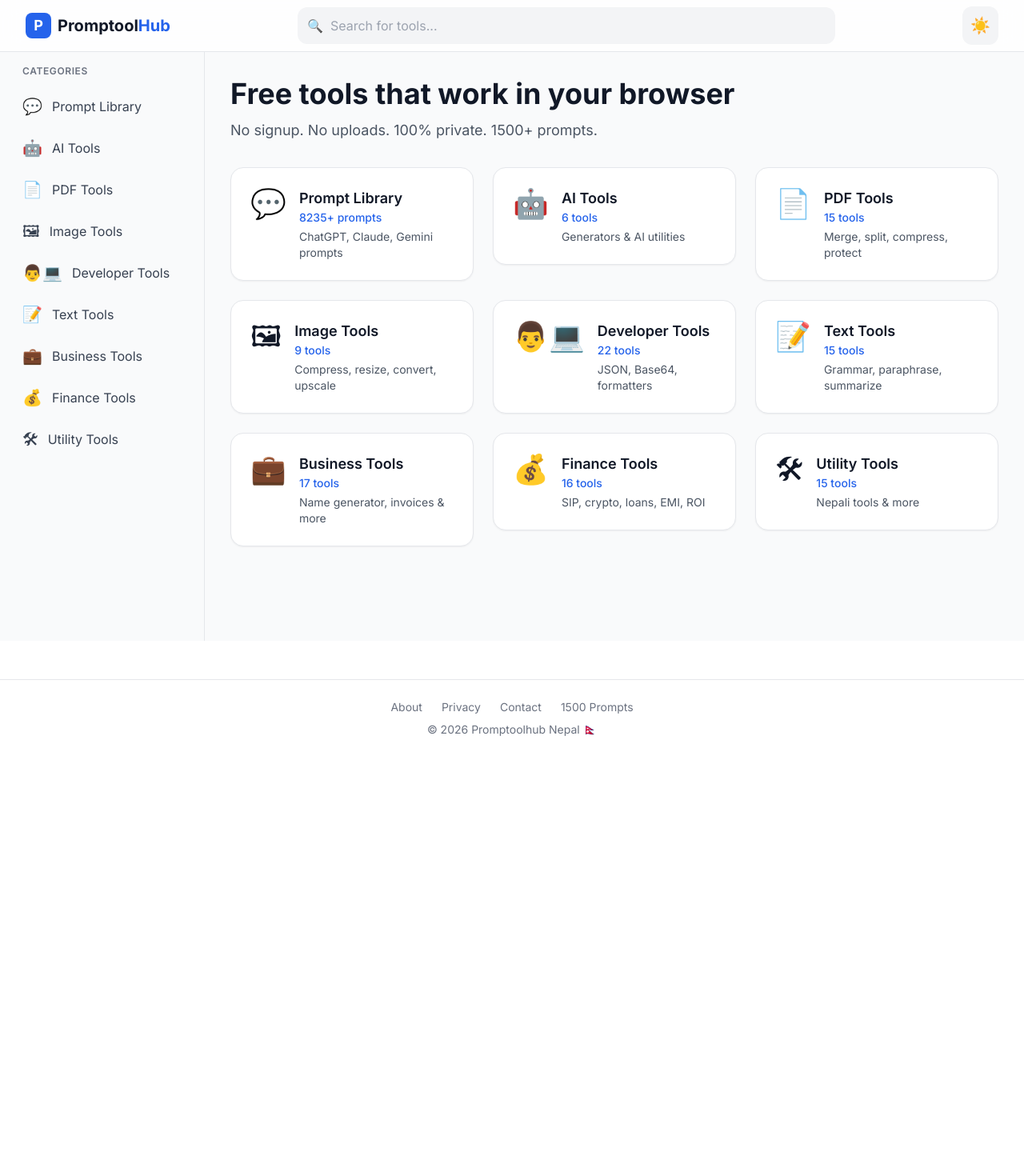
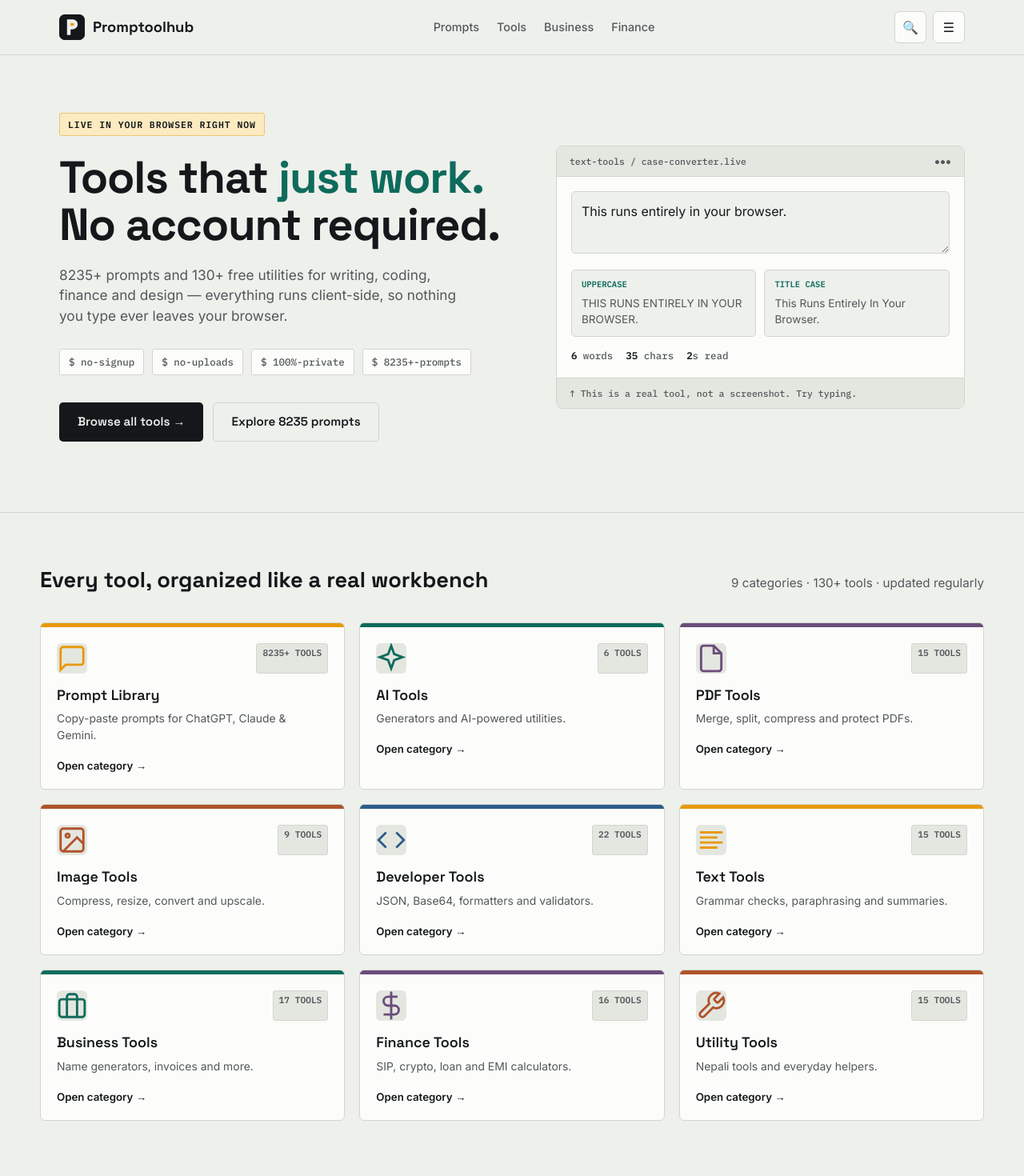
Before and after one commit to fair-gobi/toolhub-ai, a Next.js app: page / in a window 1280 px wide. Shown: the top 1470 px of the page at 80% size. Before the commit the page ends 946 px from the top, so only its background shows below. Built offline with nearby package versions, Linux system fonts and the light colour scheme.

Commit message:
redesign: workbench homepage with live demo

```diff
--- a/app/page.tsx
+++ b/app/page.tsx
@@ -1,167 +1,125 @@
 "use client"
-import { ToolPageSEO } from "@/components/ToolPageSEO"
-
 import Link from "next/link"
-import { useState, useEffect } from "react"
+import { useState } from "react"
 
 const categories = [
-  { icon: "💬", name: "Prompt Library", count: "8235+ prompts", desc: "ChatGPT, Claude, Gemini prompts", href: "/prompts" },
-  { icon: "🤖", name: "AI Tools", count: "6 tools", desc: "Generators & AI utilities", href: "/ai-tools" },
-  { icon: "📄", name: "PDF Tools", count: "15 tools", desc: "Merge, split, compress, protect", href: "/pdf-tools"},
-  { icon: "🖼", name: "Image Tools", count: "9 tools", desc: "Compress, resize, convert, upscale", href: "/image-tools"},
-  { icon: "👨💻", name: "Developer Tools", count: "22 tools", desc: "JSON, Base64, formatters", href: "/dev-tools" },
-  { icon: "📝", name: "Text Tools", count: "15 tools", desc: "Grammar, paraphrase, summarize", href: "/text-tools" },
-  { icon: "💼", name: "Business Tools", count: "17 tools", desc: "Name generator, invoices & more", href: "/business" },
-  { icon: "💰", name: "Finance Tools", count: "16 tools", desc: "SIP, crypto, loans, EMI, ROI", href: "/finance" },
-  { icon: "🛠", name: "Utility Tools", count: "15 tools", desc: "Nepali tools & more", href: "/utility" },
+  { name:'Prompt Library', count:'8235+', desc:'Copy-paste prompts for ChatGPT, Claude & Gemini.', tab:'#E8990A', href:'/prompts',
+    icon:<svg viewBox="0 0 24 24" fill="none" stroke="#E8990A" strokeWidth="1.8"><path d="M21 15a2 2 0 01-2 2H7l-4 4V5a2 2 0 012-2h14a2 2 0 012 2z"/></svg> },
+  { name:'AI Tools', count:'6', desc:'Generators and AI-powered utilities.', tab:'#0F6B5C', href:'/ai-tools',
+    icon:<svg viewBox="0 0 24 24" fill="none" stroke="#0F6B5C" strokeWidth="1.8"><path d="M12 2l2.4 6.6L21 11l-6.6 2.4L12 20l-2.4-6.6L3 11l6.6-2.4z"/></svg> },
+  { name:'PDF Tools', count:'15', desc:'Merge, split, compress and protect PDFs.', tab:'#6B4C7A', href:'/pdf-tools',
+    icon:<svg viewBox="0 0 24 24" fill="none" stroke="#6B4C7A" strokeWidth="1.8"><path d="M14 2H6a2 2 0 00-2 2v16a2 2 0 002 2h12a2 2 0 002-2V8z"/><path d="M14 2v6h6"/></svg> },
+  { name:'Image Tools', count:'9', desc:'Compress, resize, convert and upscale.', tab:'#B0542B', href:'/image-tools',
+    icon:<svg viewBox="0 0 24 24" fill="none" stroke="#B0542B" strokeWidth="1.8"><rect x="3" y="3" width="18" height="18" rx="2"/><circle cx="8.5" cy="8.5" r="1.5"/><path d="M21 15l-5-5L5 21"/></svg> },
+  { name:'Developer Tools', count:'22', desc:'JSON, Base64, formatters and validators.', tab:'#2E5C8A', href:'/dev-tools',
+    icon:<svg viewBox="0 0 24 24" fill="none" stroke="#2E5C8A" strokeWidth="1.8"><polyline points="16 18 22 12 16 6"/><polyline points="8 6 2 12 8 18"/></svg> },
+  { name:'Text Tools', count:'15', desc:'Grammar checks, paraphrasing and summaries.', tab:'#E8990A', href:'/text-tools',
+    icon:<svg viewBox="0 0 24 24" fill="none" stroke="#E8990A" strokeWidth="1.8"><line x1="17" y1="10" x2="3" y2="10"/><line x1="21" y1="6" x2="3" y2="6"/><line x1="21" y1="14" x2="3" y2="14"/><line x1="17" y1="18" x2="3" y2="18"/></svg> },
+  { name:'Business Tools', count:'17', desc:'Name generators, invoices and more.', tab:'#0F6B5C', href:'/business',
+    icon:<svg viewBox="0 0 24 24" fill="none" stroke="#0F6B5C" strokeWidth="1.8"><rect x="2" y="7" width="20" height="14" rx="2"/><path d="M16 21V5a2 2 0 00-2-2h-4a2 2 0 00-2 2v16"/></svg> },
+  { name:'Finance Tools', count:'16', desc:'SIP, crypto, loan and EMI calculators.', tab:'#6B4C7A', href:'/finance',
+    icon:<svg viewBox="0 0 24 24" fill="none" stroke="#6B4C7A" strokeWidth="1.8"><line x1="12" y1="1" x2="12" y2="23"/><path d="M17 5H9.5a3.5 3.5 0 000 7h5a3.5 3.5 0 010 7H6"/></svg> },
+  { name:'Utility Tools', count:'15', desc:'Nepali tools and everyday helpers.', tab:'#B0542B', href:'/utility',
+    icon:<svg viewBox="0 0 24 24" fill="none" stroke="#B0542B" strokeWidth="1.8"><path d="M14.7 6.3a1 1 0 000 1.4l1.6 1.6a1 1 0 001.4 0l3.77-3.77a6 6 0 01-7.94 7.94l-6.91 6.91a2.12 2.12 0 01-3-3l6.91-6.91a6 6 0 017.94-7.94z"/></svg> },
 ]
 
-export default function Home() {
-  const [darkMode, setDarkMode] = useState(false)
-  const [searchQuery, setSearchQuery] = useState("")
-  const [mobileMenuOpen, setMobileMenuOpen] = useState(false)
+export default function Home(){
+  const [mobileOpen,setMobileOpen]=useState(false)
+  const [text,setText]=useState("This runs entirely in your browser.")
+  const toTitle=(s:string)=>s.replace(/\w\S*/g,t=>t.charAt(0).toUpperCase()+t.slice(1).toLowerCase())
+  const words=text.trim()?text.trim().split(/\s+/).length:0
 
-  useEffect(() => {
-    const isDark = localStorage.theme === 'dark' ||
-      (!('theme' in localStorage) && window.matchMedia('(prefers-color-scheme: dark)').matches)
-    setDarkMode(isDark)
-    if (isDark) document.documentElement.classList.add('dark')
-  }, [])
+  return(
+    <>
+    <style>{`
+      @import url('https://fonts.googleapis.com/css2?family=Space+Grotesk:wght@500;600;700&family=Inter:wght@400;500;600&family=IBM+Plex+Mono:wght@500;600&display=swap');
+      :root{--bg:#EEF0EC;--bg-alt:#E4E7E0;--ink:#14181A;--ink-soft:#52585A;--accent:#E8990A;--teal:#0F6B5C;--line:#D2D6CC;--card:#FCFDFB;}
+      *{box-sizing:border-box} body{background:var(--bg);color:var(--ink);font-family:'Inter',sans-serif}
+      .display{font-family:'Space Grotesk',sans-serif} .mono{font-family:'IBM Plex Mono',monospace}
+      .wrap{max-width:1180px;margin:0 auto;padding:0 24px} @media(max-width:600px){.wrap{padding:0 16px}}
+      header{border-bottom:1px solid var(--line);background:var(--bg);position:sticky;top:0;z-index:50}
+      .header-inner{display:flex;align-items:center;justify-content:space-between;height:68px}
+      .logo{display:flex;align-items:center;gap:10px;font-family:'Space Grotesk',sans-serif;font-weight:700;font-size:1.15rem}
+      .logo-mark{width:32px;height:32px;border-radius:8px;background:var(--ink);position:relative}
+      .nav-links{display:flex;gap:22px;font-size:.9rem;font-weight:500;color:var(--ink-soft)} .nav-links a:hover{color:var(--ink)}
+      .icon-btn{width:40px;height:40px;border-radius:6px;display:flex;align-items:center;justify-content:center;border:1px solid var(--line);background:var(--card);cursor:pointer}
+      .hero{padding:72px 0 88px;border-bottom:1px solid var(--line)}
+      .hero-grid{display:grid;grid-template-columns:1.05fr .95fr;gap:56px;align-items:center}
+      .eyebrow{display:inline-flex;gap:8px;font-family:'IBM Plex Mono';font-size:.72rem;font-weight:600;letter-spacing:.08em;text-transform:uppercase;background:#FCEAC0;border:1px solid #E8C776;padding:5px 10px;border-radius:3px;margin-bottom:22px}
+      h1{font-family:'Space Grotesk';font-size:clamp(2.4rem,4.4vw,3.6rem);font-weight:700;letter-spacing:-.02em;line-height:1.05;margin-bottom:20px} .hi{color:var(--teal)}
+      .hero-sub{font-size:1.08rem;color:var(--ink-soft);max-width:46ch;margin-bottom:28px}
+      .trust-row{display:flex;flex-wrap:wrap;gap:10px;margin-bottom:34px} .trust-chip{font-family:'IBM Plex Mono';font-size:.78rem;padding:6px 11px;border:1px solid var(--line);border-radius:3px;background:var(--card);color:var(--ink-soft)}
+      .btn{font-weight:600;font-size:.95rem;padding:12px 22px;border-radius:5px;display:inline-flex;gap:8px;border:1px solid transparent;cursor:pointer} .btn-primary{background:var(--ink);color:var(--bg)} .btn-secondary{background:transparent;border-color:var(--line)}
+      .demo-card{background:var(--card);border:1px solid var(--line);border-radius:8px;overflow:hidden}
+      .demo-topbar{display:flex;justify-content:space-between;padding:10px 16px;border-bottom:1px solid var(--line);background:var(--bg-alt);font-family:'IBM Plex Mono';font-size:.72rem;color:var(--ink-soft)}
+      .demo-body{padding:18px} .demo-body textarea{width:100%;min-height:78px;border:1px solid var(--line);border-radius:5px;padding:12px;background:var(--bg)} .demo-body textarea:focus{border-color:var(--teal);outline:none}
+      .demo-outputs{display:grid;grid-template-columns:1fr 1fr;gap:10px;margin-top:14px} .demo-out{background:var(--bg);border:1px solid var(--line);border-radius:5px;padding:10px 12px}
+      .demo-out label{font-family:'IBM Plex Mono';font-size:.66rem;text-transform:uppercase;color:var(--teal);font-weight:600;display:block;margin-bottom:5px}
+      .section{padding:64px 0} .section-head{display:flex;justify-content:space-between;align-items:baseline;margin-bottom:32px;flex-wrap:wrap;gap:20px}
+      .section-head h2{font-family:'Space Grotesk';font-size:1.7rem;font-weight:700}
+      .grid{display:grid;grid-template-columns:repeat(3,1fr);gap:18px} @media(max-width:1024px){.grid{grid-template-columns:repeat(2,1fr)}} @media(max-width:600px){.grid{grid-template-columns:1fr} .hero-grid{grid-template-columns:1fr} .hero{padding:48px 0 56px}}
+      .tool-card{background:var(--card);border:1px solid var(--line);border-radius:6px;overflow:hidden;transition:.15s} .tool-card:hover{border-color:var(--ink-soft);transform:translateY(-2px)}
+      .tab{height:5px;width:100%} .tool-inner{padding:20px 20px 18px} .tool-top{display:flex;justify-content:space-between;margin-bottom:14px}
+      .tool-icon{width:38px;height:38px;border-radius:6px;display:flex;align-items:center;justify-content:center;background:var(--bg-alt)} .count-tag{font-family:'IBM Plex Mono';font-size:.7rem;font-weight:600;color:var(--ink-soft);background:var(--bg-alt);border:1px solid var(--line);padding:3px 7px;border-radius:3px}
+      footer{border-top:1px solid var(--line);padding:40px 0 32px;margin-top:20px}
+    `}</style>
 
-  const toggleDarkMode = () => {
-    const newMode = !darkMode
-    setDarkMode(newMode)
-    if (newMode) {
-      document.documentElement.classList.add('dark')
-      localStorage.theme = 'dark'
-    } else {
-      document.documentElement.classList.remove('dark')
-      localStorage.theme = 'light'
-    }
-  }
-
-  const filteredCategories = categories.filter(cat =>
-    cat.name.toLowerCase().includes(searchQuery.toLowerCase()) ||
-    cat.desc.toLowerCase().includes(searchQuery.toLowerCase())
-  )
-
-  return (
-    <div className="min-h-screen bg-gray-50 dark:bg-gray-950 text-gray-900 dark:text-gray-100 transition-colors">
-      <header className="sticky top-0 z-50 bg-white/80 dark:bg-gray-900/80 backdrop-blur-md border-b border-gray-200 dark:border-gray-800">
-        <div className="max-w-screen-2xl mx-auto px-4 sm:px-6 lg:px-8">
-          <div className="flex items-center justify-between h-16 gap-4">
-            <div className="flex items-center gap-3 flex-shrink-0">
-              <button
-                onClick={() => setMobileMenuOpen(!mobileMenuOpen)}
-                className="lg:hidden p-2 rounded-lg bg-gray-100 dark:bg-gray-800 hover:bg-gray-200 dark:hover:bg-gray-700"
-              >
-                <span className="text-xl">{mobileMenuOpen ? "✕" : "☰"}</span>
-              </button>
-              <Link href="/" className="flex items-center gap-2">
-                <div className="w-8 h-8 bg-blue-600 rounded-lg flex items-center justify-center">
-                  <span className="text-white font-bold text-lg">P</span>
-                </div>
-                <span className="text-xl font-bold hidden sm:block">
-                  Promptool<span className="text-blue-600">Hub</span>
-                </span>
-              </Link>
-            </div>
-            <div className="flex-1 max-w-2xl">
-              <div className="relative">
-                <span className="absolute left-3 top-1/2 -translate-y-1/2 text-gray-400">🔍</span>
-                <input
-                  type="search"
-                  placeholder="Search for tools..."
-                  value={searchQuery}
-                  onChange={(e) => setSearchQuery(e.target.value)}
-                  className="w-full pl-10 pr-4 py-2.5 bg-gray-100 dark:bg-gray-800 border border-transparent rounded-xl focus:bg-white dark:focus:bg-gray-900 focus:border-blue-500 focus:ring-2 focus:ring-blue-500/20 outline-none transition-all"
-                />
+    <header>
+      <div className="wrap header-inner">
+        <Link href="/" className="logo"><span className="logo-mark"><svg viewBox="0 0 72 72"><rect width="72" height="72" rx="16" fill="#14181A"/><path d="M22 14 h16 a14 14 0 010 28 h-6 v16 h-10 z" fill="#EEF0EC"/><path d="M32 24 h6 a4 4 0 010 8 h-6 z" fill="#E8990A"/></svg></span>Promptoolhub</Link>
+        <nav className="hidden md:flex items-center gap-7">
+          <div className="nav-links"><Link href="/prompts">Prompts</Link><Link href="/ai-tools">Tools</Link><Link href="/business">Business</Link><Link href="/finance">Finance</Link></div>
+        </nav>
+        <div className="flex gap-2">
+          <Link href="/prompts" className="icon-btn">🔍</Link>
+          <button onClick={()=>setMobileOpen(!mobileOpen)} className="icon-btn md:hidden">☰</button>
         </div>
       </div>
-            <button
-              onClick={toggleDarkMode}
-              className="flex-shrink-0 p-2.5 rounded-xl bg-gray-100 dark:bg-gray-800 hover:bg-gray-200 dark:hover:bg-gray-700 transition-colors text-xl"
-            >
-              {darkMode ? '🌙' : '☀️'}
-            </button>
+      {mobileOpen && <div className="md:hidden border-t border-[#D2D6CC] bg-[#EEF0EC] p-4 flex flex-col gap-3"><Link href="/prompts">Prompts</Link><Link href="/ai-tools">Tools</Link><Link href="/business">Business</Link><Link href="/finance">Finance</Link></div>}
+    </header>
+
+    <section className="hero">
+      <div className="wrap hero-grid">
+        <div>
+          <span className="eyebrow">Live in your browser right now</span>
+          <h1 className="display">Tools that <span className="hi">just work.</span><br/>No account required.</h1>
+          <p className="hero-sub">8235+ prompts and 130+ free utilities for writing, coding, finance and design — everything runs client-side, so nothing you type ever leaves your browser.</p>
+          <div className="trust-row"><span className="trust-chip mono">$ no-signup</span><span className="trust-chip mono">$ no-uploads</span><span className="trust-chip mono">$ 100%-private</span><span className="trust-chip mono">$ 8235+-prompts</span></div>
+          <div className="flex gap-3 flex-wrap"><Link href="/ai-tools" className="btn btn-primary display">Browse all tools →</Link><Link href="/prompts" className="btn btn-secondary display">Explore 8235 prompts</Link></div>
+        </div>
+        <div className="demo-card">
+          <div className="demo-topbar"><span>text-tools / case-converter.live</span><span>●●●</span></div>
+          <div className="demo-body">
+            <textarea value={text} onChange={e=>setText(e.target.value)} placeholder="Type or paste anything…"></textarea>
+            <div className="demo-outputs">
+              <div className="demo-out"><label>Uppercase</label><div style={{fontSize:'.85rem',wordBreak:'break-word',color:'#52585A'}}>{text.toUpperCase()}</div></div>
+              <div className="demo-out"><label>Title Case</label><div style={{fontSize:'.85rem',wordBreak:'break-word',color:'#52585A'}}>{toTitle(text)}</div></div>
+            </div>
+            <div className="mono" style={{display:'flex',gap:16,marginTop:14,fontSize:'.78rem',color:'#52585A'}}><span><b style={{color:'#14181A'}}>{words}</b> words</span><span><b style={{color:'#14181A'}}>{text.length}</b> chars</span><span><b style={{color:'#14181A'}}>{Math.max(1,Math.round(words/200*60))}</b>s read</span></div>
+          </div>
+          <div className="demo-topbar" style={{borderTop:'1px solid #D2D6CC',borderBottom:0}}>↑ This is a real tool, not a screenshot. Try typing.</div>
         </div>
       </div>
-      </header>
+    </section>
 
-      <div className="max-w-screen-2xl mx-auto flex">
-        {mobileMenuOpen && (
-          <div
-            className="lg:hidden fixed inset-0 z-40 bg-black/50 backdrop-blur-sm"
-            onClick={() => setMobileMenuOpen(false)}
-          />
-        )}
-        <aside className={`
-          fixed lg:sticky top-16 z-40 lg:z-0
-          w-64 h-[calc(100vh-4rem)]
-          bg-white dark:bg-gray-900 lg:bg-transparent
-          border-r border-gray-200 dark:border-gray-800
-          overflow-y-auto transition-transform duration-300
-          ${mobileMenuOpen ? 'translate-x-0' : '-translate-x-full lg:translate-x-0'}
-        `}>
-          <nav className="p-4 space-y-1">
-            <p className="px-3 text-xs font-semibold text-gray-500 dark:text-gray-400 uppercase tracking-wider mb-3">
-              Categories
-            </p>
-            {categories.map((cat) => (
-              <Link
-                key={cat.name}
-                href={cat.href}
-                onClick={() => setMobileMenuOpen(false)}
-                className="flex items-center gap-3 px-3 py-2.5 rounded-lg text-gray-700 dark:text-gray-300 hover:bg-gray-100 dark:hover:bg-gray-800 transition-colors"
-              >
-                <span className="text-xl">{cat.icon}</span>
-                <span>{cat.name}</span>
+    <section className="section wrap">
+      <div className="section-head"><h2 className="display">Every tool, organized like a real workbench</h2><p className="text-[#52585A] text-[0.95rem]">9 categories · 130+ tools · updated regularly</p></div>
+      <div className="grid">
+        {categories.map(c=>(
+          <Link key={c.name} href={c.href} className="tool-card">
+            <div className="tab" style={{background:c.tab}}></div>
+            <div className="tool-inner">
+              <div className="tool-top"><div className="tool-icon">{c.icon}</div><span className="count-tag">{c.count} TOOLS</span></div>
+              <h3 className="display" style={{fontSize:'1.12rem',fontWeight:600,marginBottom:6}}>{c.name}</h3>
+              <p style={{fontSize:'.87rem',color:'#52585A',marginBottom:14}}>{c.desc}</p>
+              <span className="tool-link" style={{fontSize:'.83rem',fontWeight:600,display:'inline-flex',alignItems:'center',gap:5}}>Open category →</span>
+            </div>
           </Link>
         ))}
-          </nav>
-        </aside>
+      </div>
+    </section>
 
-        <main className="flex-1 min-w-0 p-4 sm:p-6 lg:p-8">
-          <div className="mb-8">
-            <h1 className="text-4xl font-bold mb-3">
-              Free tools that work in your browser
-            </h1>
-            <p className="text-lg text-gray-600 dark:text-gray-400">
-              No signup. No uploads. 100% private. 1500+ prompts.
-            </p>
-          </div>
-
-          <div className="grid grid-cols-1 md:grid-cols-2 xl:grid-cols-3 gap-6">
-            {filteredCategories.map((cat) => {
-              const Card = (
-                <div className="bg-white dark:bg-gray-900 rounded-2xl border border-gray-200 dark:border-gray-800 shadow-sm hover:shadow-lg hover:border-blue-300 dark:hover:border-blue-700 transition-all">
-                  <div className="p-6">
-                    <div className="flex items-start gap-4">
-                      <div className="text-4xl">{cat.icon}</div>
-                      <div className="flex-1">
-                        <h3 className="font-semibold text-lg">{cat.name}</h3>
-                        <p className="text-sm text-blue-600 dark:text-blue-400 font-medium">
-                          {cat.count}
-                        </p>
-                        <p className="text-sm text-gray-600 dark:text-gray-400 mt-1">
-                          {cat.desc}
-                        </p>
-                      </div>
-                    </div>
-                  </div>
-                </div>
+    <footer><div className="wrap" style={{display:'flex',justifyContent:'space-between',flexWrap:'wrap',gap:16}}><div className="logo"><span className="logo-mark"><svg viewBox="0 0 72 72"><rect width="72" height="72" rx="16" fill="#14181A"/><path d="M22 14 h16 a14 14 0 010 28 h-6 v16 h-10 z" fill="#EEF0EC"/><path d="M32 24 h6 a4 4 0 010 8 h-6 z" fill="#E8990A"/></svg></span>Promptoolhub</div><div className="mono" style={{fontSize:'.75rem',color:'#52585A'}}>© 2026 Promptoolhub · Built in Nepal · 8235 prompts live</div></div></footer>
+    </>
   )
-              return (
-                <Link key={cat.name} href={cat.href}>{Card}</Link>
-              )
-            })}
-          </div>
-
-          {filteredCategories.length === 0 && (
-            <div className="text-center py-12 text-gray-500 dark:text-gray-400">
-              No tools found for &quot;{searchQuery}&quot;
-            </div>
-          )}
-        </main>
-      </div>
-    </div>)}
+}
```
Lines whose indentation alone changed are shown as unchanged.
